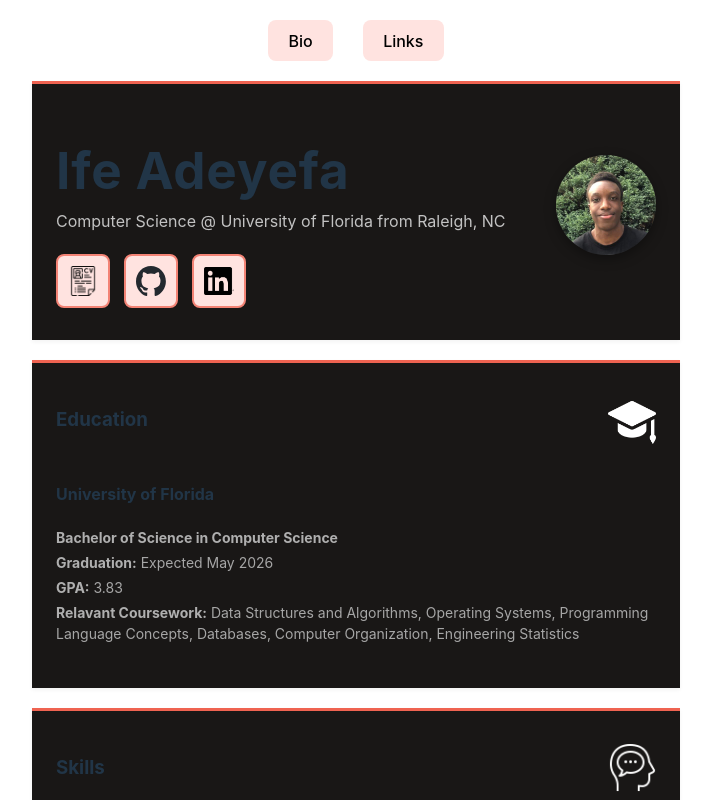
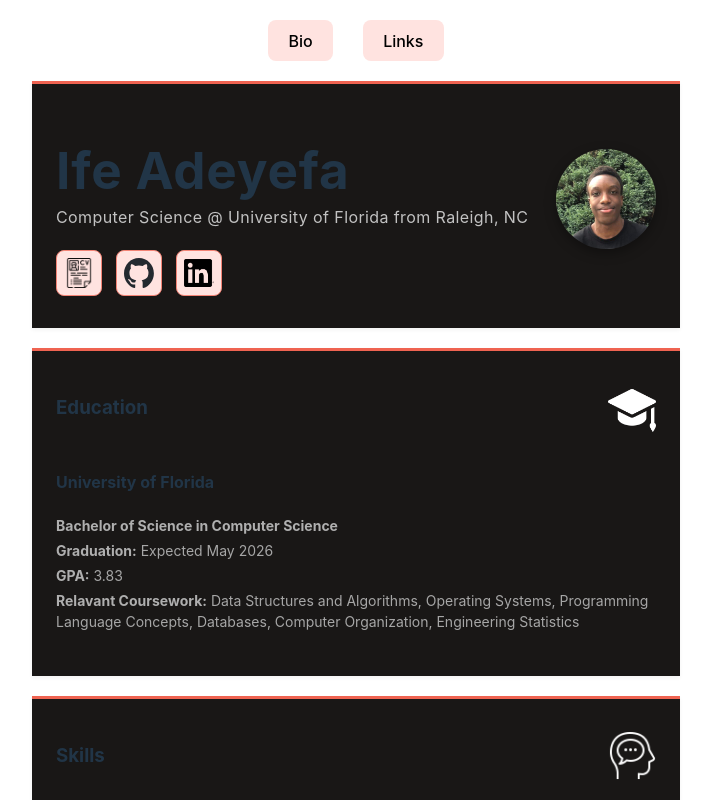
Before and after one commit to iadeyefa/Portfolio, a React (Vite) app: page / in a window 1280 px wide. Shown: the top 800 px of the page, without its empty margins (284-995 px from the left). Built offline with nearby package versions, Linux system fonts and the light colour scheme.

Commit message:
Updated bio styling

```diff
--- a/src/App.css
+++ b/src/App.css
@@ -81,13 +81,14 @@
 
 .name-and-links h1 {
     letter-spacing: 0.8px;
-    margin-bottom: 10px;
+    margin-bottom: 6px;
 }
 
 .name-and-links h4 {
     font-weight: 400;
     color: #c2c2c2;
     margin-top: 0;
+    letter-spacing: 0.4px;
 }
 
 .bio-links {
@@ -178,18 +179,18 @@
     display: flex;
     align-items: center;
     justify-content: center;
-    width: 50px;
-    height: 50px;
+    width: 44px;
+    height: 44px;
     background-color: #FFE3E0;
-    border: 2px solid #F38375;
+    border: 1px solid #F38375;
     border-radius: 8px;
     text-decoration: none;
     transition: background-color 200ms, transform 150ms;
 }
 
 .dropdown-item:hover {
-    background-color: #FFE3E0;
-    transform: scale(1.15);
+    background-color: #FBC3BC;
+    transform: scale(1.05);
 }
 
 .dropdown-logo {
```
